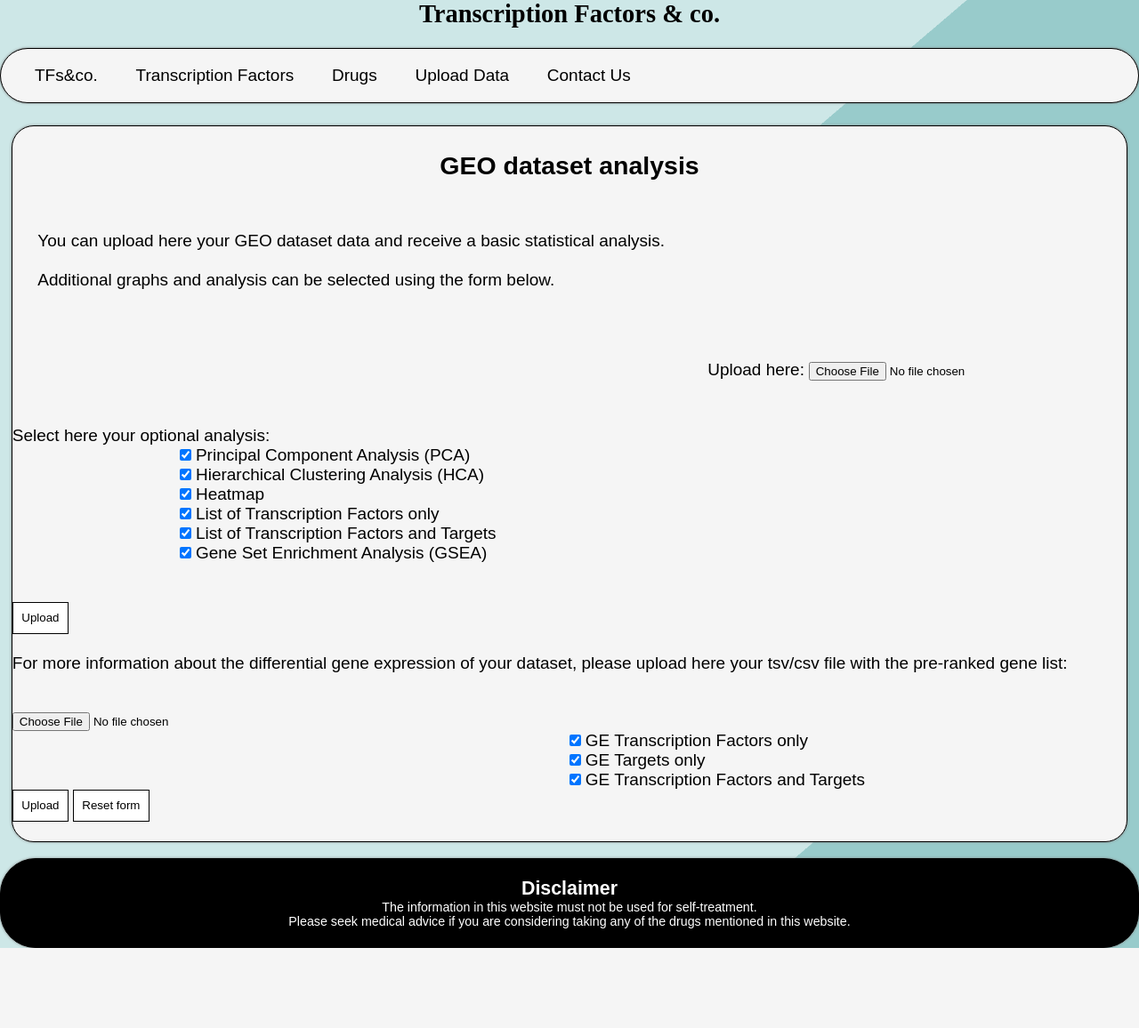
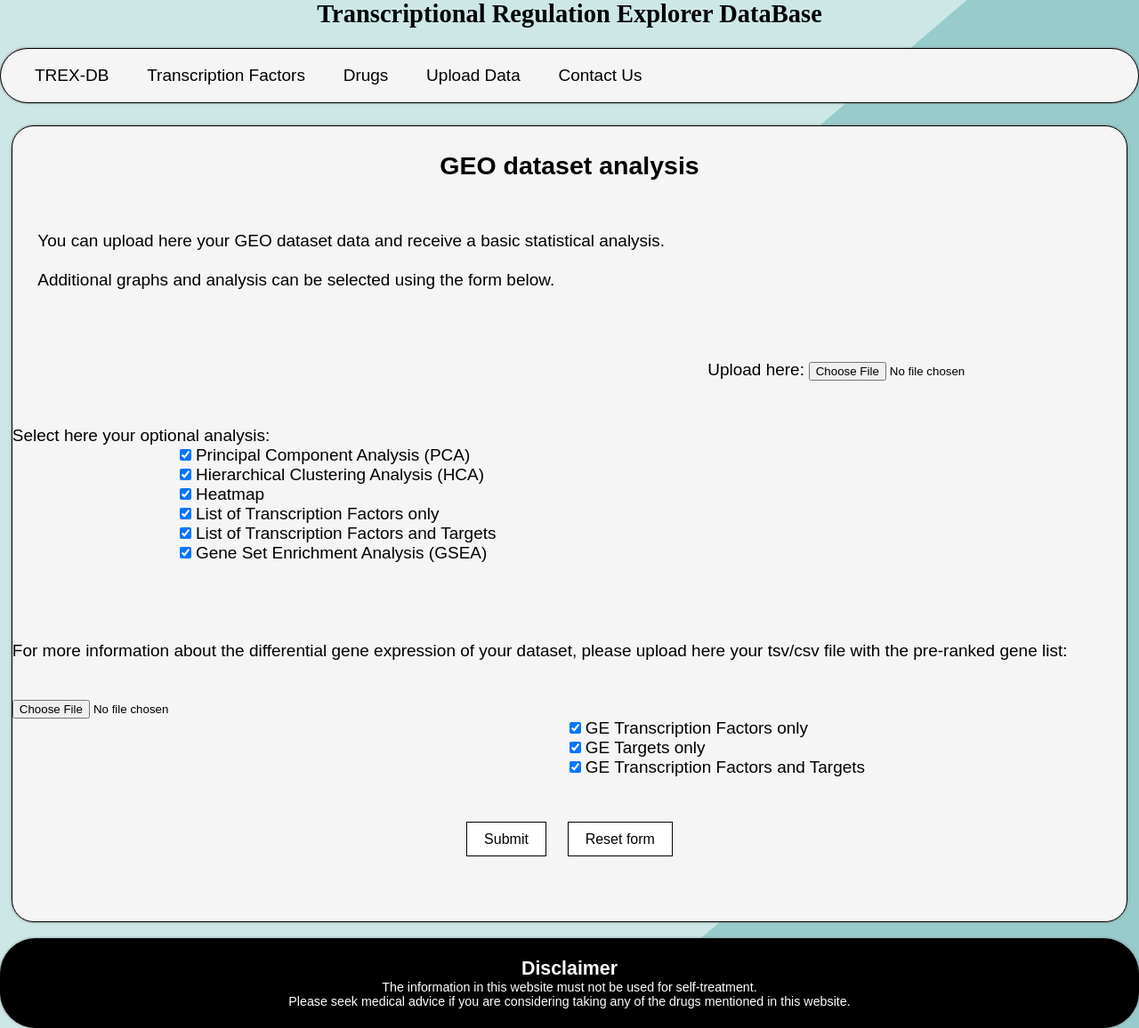
Before and after one commit to aelezi01/cleanTFsite, a Flask app: page /upload_data/ in a window 1280 px wide. Shown: the whole page at 89% size. Before the commit the page ends 1066 px from the top, so only its background shows below. Run offline with Flask 2, Linux system fonts and the light colour scheme.

Commit message:
ae 1:37 27/02

```diff
--- a/app.py
+++ b/app.py
@@ -1,7 +1,7 @@
 from flask import Flask, render_template, request, redirect, url_for, flash
 import sqlite3 as sql
 import functions_for_samar
-import graphsFunctions
+from graphsFunctions import GDSinput, get_description, get_sum, gene_boxplot, pca_plot, hca
 from sqltools import TFsearch_functionalities, drug_search_functionalities, get_pdb_url, get_structure_url
 from werkzeug.utils import secure_filename
 import os
@@ -12,7 +12,7 @@ app_obj.secret_key = 'GroupProject-bioinformatics21'
 
 # configure app for the file upload
 app_obj.config['ALLOWED_GDS_FILES'] = ['SOFT', 'GDS']
-app_obj.config['SAVE_FILE_LOCATION'] = '/cleanTFsite/'
+app_obj.config['SAVE_FILE_LOCATION'] = 'C:/Users/areda/Desktop/Group project/CleanTFsite/TFproject/cleanTFsite/'
 
 
 # homepage page
@@ -166,7 +166,7 @@ def allowed_GEOfile(filename):
     ext = filename.rsplit('.', 1)[1]
 
     # the if loop checks if the file is in the correct format
-    if ext.upper() in app.config['ALLOWED_GDS_FILES']:
+    if ext.upper() in app_obj.config['ALLOWED_GDS_FILES']:
         return True
     else:
         return False
@@ -181,15 +181,14 @@ def upload_data():
         new_file = request.files['fileGEO']
 
         # check file
-        if file and allowed_GEOfile(new_file.filename):
+        if allowed_GEOfile(new_file.filename):
             # this returns a secure name for the file
-            secureGDSfile = secure_filename(new_file.filename)
+            secureGDSfilename = secure_filename(new_file.filename)
 
             # this saves the file
-            new_file.save(new_file.secure_filename)
-            new_file.save(os.path.join(app_obj.config['SAVE_FILE_LOCATION'].filename))
+            new_file.save(os.path.join(app_obj.config['SAVE_FILE_LOCATION'], secureGDSfilename))
 
-            return redirect(url_for('stat_analysis', newdata = new_file))
+            return redirect(url_for('stat_analysis', newdata = secureGDSfilename))
         else:
             flash('The file uploaded is not compatible with our analysis tools.' + '\t' + 'Please upload a gds or soft file instead.')
             return render_template('upload_data.html')
@@ -201,10 +200,6 @@ def upload_data():
 ## this page allows the user to access statistical analysis of their dataset
 @app_obj.route('/upload_data/<newdata>/')
 def stat_analysis(newdata):
-    new_file = request.files['fileGEO']
-
-    PCAgraph = request.form['PCA']
-
 
     gds = GDSinput(newdata)
     metadata = get_description(gds)
--- a/static/styles/layout.css
+++ b/static/styles/layout.css
@@ -140,7 +140,6 @@ footer {
     display: -ms-inline-flexbox;
     border: 1.3px solid black;
     border-radius: 40px;
-    bottom: 0%;
     position: static;
     box-shadow: 0px 0px 3px 0.1px gray;
 }
@@ -199,6 +198,15 @@ footer {
     background-color: white;
     border: 1px solid black;
     padding: 0.5rem;
+    padding-left: 1rem;
+    padding-right: 1rem;
+    margin: 0.5rem;
+    font-size: medium;
+}
+
+.button1:hover {
+    background-color: black;
+    color: white;
 }
 
 .options2 {
--- a/templates/basicLayout.html
+++ b/templates/basicLayout.html
@@ -9,10 +9,10 @@
         <link rel="stylesheet" type="text/css" href="{{ url_for('static', filename='styles/layout.css') }}">
 
 
-        <title> TFs&co.</title>
+        <title> TREX-DB</title>
         <!--Header section of the page-->
         <header style="margin-bottom:0">
-            <h1 style="text-align: center;  font-size: 1.5rem">Transcription Factors & co.</h1>
+            <h1 style="text-align: center;  font-size: 1.5rem"><a href="{{ url_for('home') }}" style="text-decoration: none; color: black;">Transcriptional Regulation Explorer DataBase</a></h1>
             <br>
         </header>
 
@@ -21,7 +21,7 @@
             <label for="toggle" class="labelToggle">&#9776;</label>
             <input type="checkbox" id="toggle"/>
             <div class="mainMenu">
-                <a href="{{ url_for('home') }}" class="linksMainMenu">TFs&co.</a>
+                <a href="{{ url_for('home') }}" class="linksMainMenu">TREX-DB</a>
                 <a href="{{ url_for('TF_search') }}" class="linksMainMenu">Transcription Factors</a>
                 <a href="{{ url_for('drugs_search') }}" class="linksMainMenu">Drugs</a>
                 <a href="{{ url_for('upload_data') }}" class="linksMainMenu">Upload Data</a>
--- a/templates/stat_analysis.html
+++ b/templates/stat_analysis.html
@@ -25,7 +25,7 @@
     {% if PCAgraph == checked %}
         <p>{{PCA}}</p>
     {% endif %}
-
+<!--
     <table border="1">
         {% for key,value in result.items() %}
             <tr>
@@ -37,5 +37,6 @@
         {% endfor %}
     </table>
 </div>
+-->
 
 {% endblock %}
--- a/templates/upload_data.html
+++ b/templates/upload_data.html
@@ -67,7 +67,6 @@
                 </div>
                 <br><br>
             </div>
-                <input value="Upload" type="submit" class="button1">
             <br><br>
         </div>
 
@@ -100,9 +99,13 @@
                 </div>
             </div>
 
+            <br>
 
-            <input value="Upload" type="submit" class="button1">
-            <input type="reset" value="Reset form" class="button1">
+            <div style="text-align: center; padding: 1rem;">
+                <input value="Submit" type="submit" class="button1">
+                <input type="reset" value="Reset form" class="button1">
+            </div>
+
             <br><br>
 
         </div>
```
